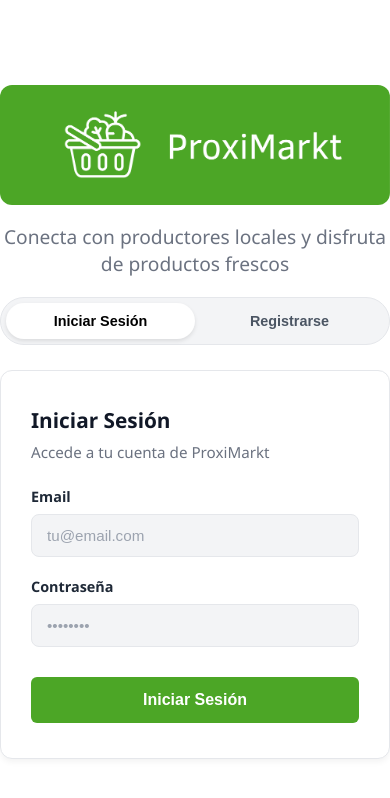
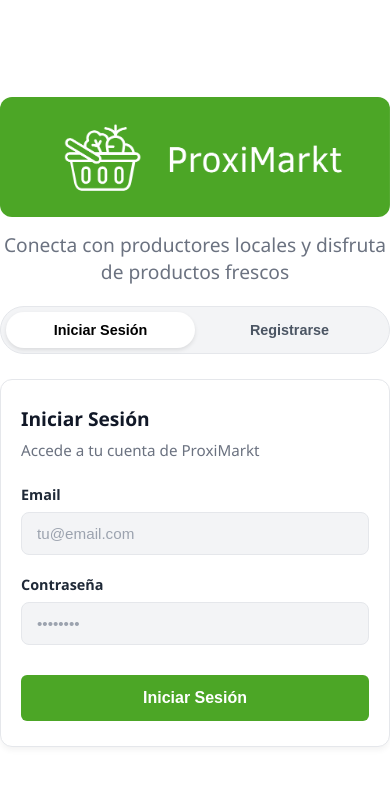
Before and after one commit to eliseumarmon/proxi-markt, a Vue app in the folder frontend/: page /login in a window 390 px wide. Shown: the top 798 px of the page. Built offline with nearby package versions, Linux system fonts and the light colour scheme.

Commit message:
Empezamos a hacer el login responsive

```diff
--- a/frontend/src/components/login.vue
+++ b/frontend/src/components/login.vue
@@ -22,7 +22,7 @@
 <script setup>
   import { ref } from 'vue';
   import axios from 'axios';
-  import { useRouter } from 'vue-router'
+  import { useRouter } from 'vue-router';
 
   const router = useRouter()
 
@@ -58,10 +58,14 @@
   }
 </script>
 
-<style scoped>
+<style>
 * {
   margin: 0;
   padding: 0;
+}
+
+body{
+  min-width: 400px;
 }
 
 .form-card {
@@ -142,4 +146,33 @@ input::placeholder {
 .btn-submit:hover {
   background-color: #009E47;
 }
+
+@media (min-width: 1200px) {
+  .form-card {
+    max-width: 500px;
+  }
+}
+
+@media (max-width: 1199px) and (min-width: 769px) {
+  .form-card {
+    max-width: 500px;
+  }
+}
+
+@media (max-width: 768px) {
+  .login-container {
+    align-items: flex-start;
+    padding-top: 40px;
+  }
+
+  .form-card {
+    width: 100%;
+    max-width: none;
+    padding: 25px 20px;
+  }
+
+  h3 {
+    font-size: 1.2rem;
+  }
+}
 </style>
--- a/frontend/src/components/productos.vue
+++ b/frontend/src/components/productos.vue
@@ -0,0 +1,27 @@
+<template>
+    <navbar></navbar>
+    <div>HOLA MUNDO</div>
+</template>
+
+<script setup>
+  import { ref } from "vue";
+  import axios from "axios";
+  import { useRouter } from "vue-router";
+  import navbar from "./nav.vue";
+
+  const router = useRouter();
+
+</script>
+
+<style>
+body {
+  min-width: 400px;
+  padding-top: 100px;
+}
+
+@media (max-width: 768px) {
+  body {
+    padding-top: 150px;
+  }
+}
+</style>
--- a/frontend/src/routes/routes.js
+++ b/frontend/src/routes/routes.js
@@ -1,5 +1,6 @@
 import login from '../views/login.vue';
 import PerfilUsuario from '../components/PerfilUsuario.vue';
+import productos from '../components/productos.vue';
 import { createRouter, createWebHistory } from 'vue-router';
 
 const routes = [
@@ -13,11 +14,11 @@ const routes = [
     //     name: 'dashboard',
     //     component: dashboard
     // },
-    // {
-    //     path: '/productos',
-    //     name: 'productos',
-    //     component: productos
-    // },
+    {
+        path: '/productos',
+        name: 'productos',
+        component: productos
+    },
     {
         path: '/mapa',
         name: 'mapa',
```
